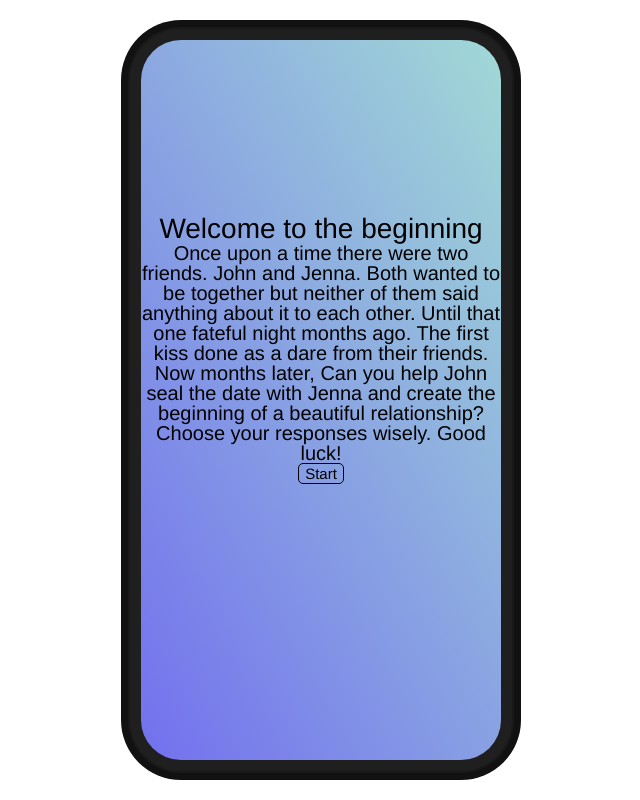
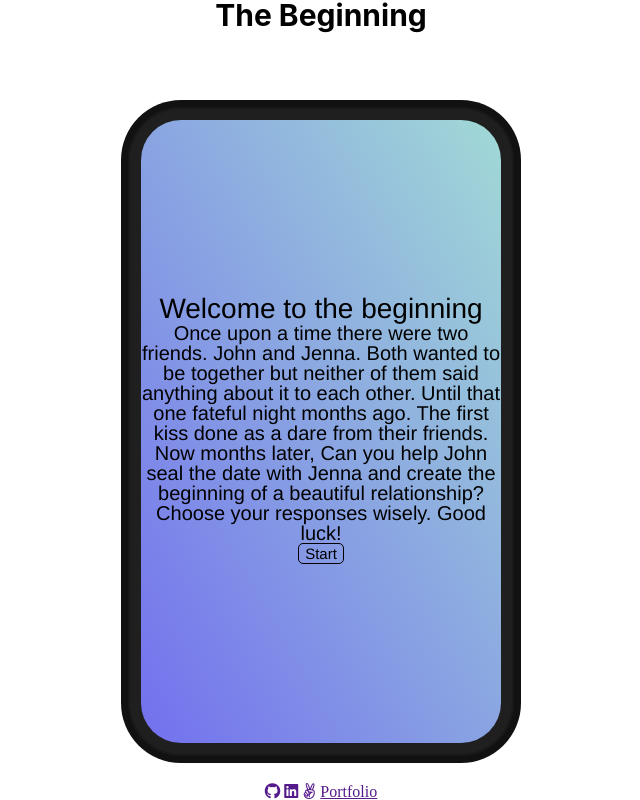
Before and after one commit to makaveddy/The-beginning, a website built with webpack: page index.html in a window 1280 px wide. Shown: the whole page, without its empty margins (319-959 px from the left). Built offline with nearby package versions, Linux system fonts and the light colour scheme.

Commit message:
add footer and header.

```diff
--- a/index.html
+++ b/index.html
@@ -6,34 +6,15 @@
     <meta http-equiv="X-UA-Compatible" content="ie=edge" />
     <link rel="stylesheet" href="./src/styles/index.css" />
     <script src="/dist/main.js"></script>
-    <title>Document</title>
+    <script src="https://use.fontawesome.com/ce9e11efac.js"></script>
+
+    <title>The Beginning</title>
   </head>
-<!--
-  <body>
-    <header>
-      <h1>The Beginning</h1>
-    </header>
-    <div class="container">
-        <div class="box">
-            <p>This is the story of the start of a relationship</p>
-            <button id="startBtn">Start</button>
-        </div>
-    </div>
-    <div class="convo-container-Jenna hidden">
-        <div class="box">
-            <p>This is the story of the start of a relationship</p>
-            <button id="startBtn">Start</button>
-        </div>
-    </div>
-    <div class="convo-container-John hidden">
-        <div class="box">
-            <p>This is the story of the start of a relationship</p>
-            <button id="startBtn">Start</button>
-        </div>
-    </div>
-  </body> -->
+
 
   <body>
+
+    <header>The Beginning</header>
     <div class="main-container">
       <h1>Welcome to the beginning</h1>
       <div class="main-box">
@@ -63,6 +44,13 @@
 
   </body>
 
-
+  <footer>
+    <div className="social-links">
+      <a href=""><i class="fa fa-github" aria-hidden="true"></i></a>
+      <a href=""><i class="fa fa-linkedin-square" aria-hidden="true"></i></a>
+      <a href=""><i class="fa fa-angellist" aria-hidden="true"></i></a>
+      <a className="port" href="">Portfolio</a>
+    </div>
+  </footer>
 
 </html>
--- a/src/styles/index.css
+++ b/src/styles/index.css
@@ -1,34 +1,19 @@
 @import "./reset.css";
 
-/* body {
-  background-color: gray;
-
-};
-
-.container {
-  display: flex;
-  justify-content: center;
+header {
+  font-size: 30px;
+  color: black;
+  font-family: -apple-system, BlinkMacSystemFont, 'Segoe UI', Roboto, Oxygen, Ubuntu, Cantarell, 'Open Sans', 'Helvetica Neue', sans-serif;
+  margin-bottom: 50px;
+  font-weight: bold;
 }
 
-.box {
-  box-sizing: border-box;
-  border: solid black 1px;
-  width: 200px;
-  justify-content: center;
+.social-links {
   display: flex;
+  justify-content: space-evenly;
+  font-family: -apple-system, BlinkMacSystemFont, 'Segoe UI', Roboto, Oxygen, Ubuntu, Cantarell, 'Open Sans', 'Helvetica Neue', sans-serif;
+  font-size:36px;
 }
-
-.container button {
-
-}
-
-.hidden {
-  display: none;
-}
-
-.visible {
-  display: default;
-} */
 
 body {
   display: flex;
```
